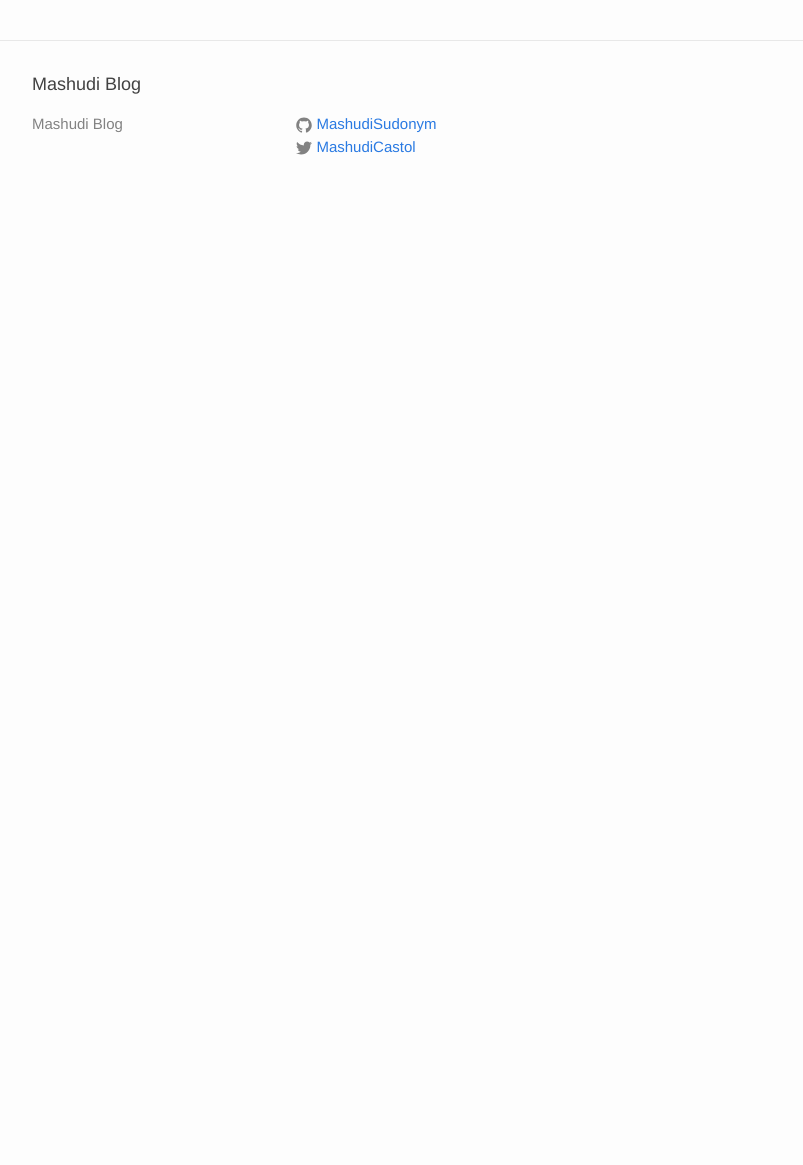
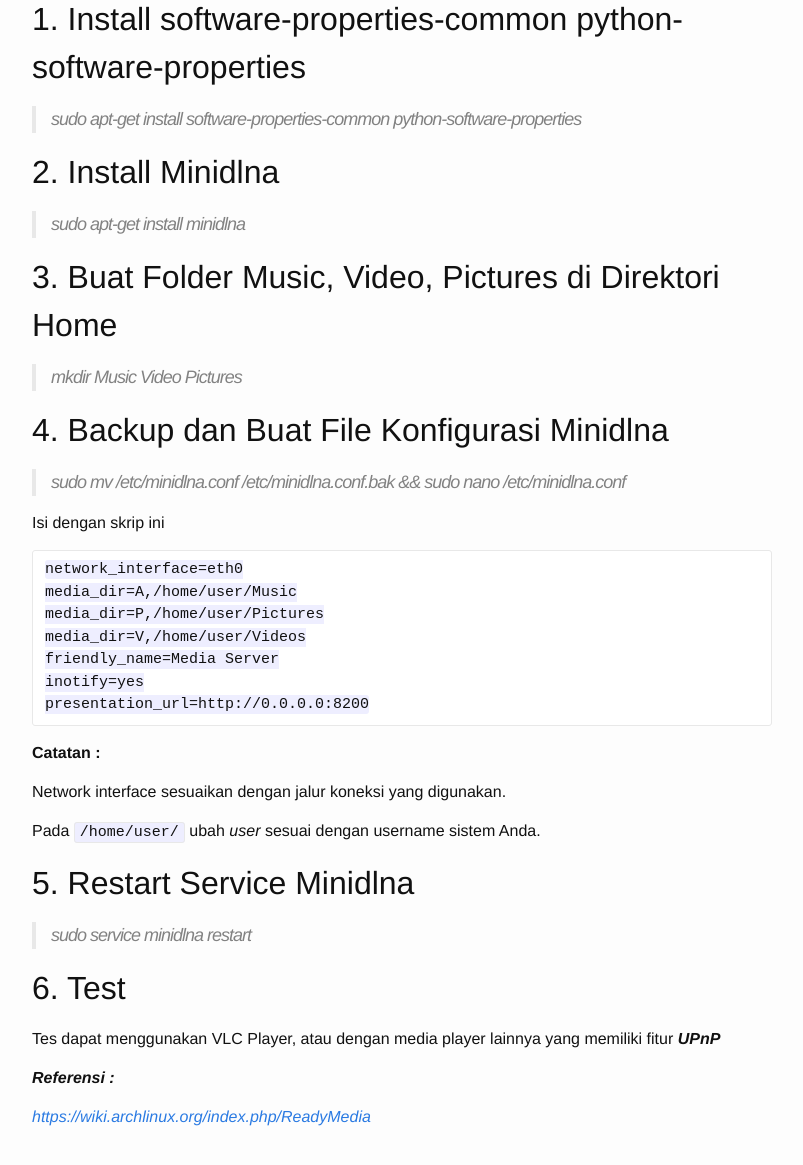
Before and after one commit to MashudiSudonym/diTerminal, a Jekyll site: the page built from _posts/2015-06-10-How-to-Install-miniDLNA.md, in a window 1280 px wide and 1400 px high, scrolled down 336 px. Shown: the part 235-1400 px from the top of the window, without its empty margins (238-1041 px from the left). Built offline with Jekyll 4.4.1, drawn with Linux system fonts in a browser that asks for light colours; comment, search, counter and statistics services are not loaded; before the commit the page ends 900 px from its top, so only the background shows below that.

Commit message:
update halaman

```diff
--- a/_posts/2015-06-10-How-to-Install-miniDLNA.md
+++ b/_posts/2015-06-10-How-to-Install-miniDLNA.md
@@ -8,3 +8,47 @@ comments: true
 Tutorial cara install dan kofigurasi miniDLNA di ubuntu server 14.04, serta panduan tes melalui perangkat atau aplikasi.
 
 [![Coba](http://img.youtube.com/vi/ZGkfC_e84aA/0.jpg)](https://www.youtube.com/watch?v=ZGkfC_e84aA)
+
+## 1. Install software-properties-common python-software-properties
+
+> sudo apt-get install software-properties-common python-software-properties
+
+## 2. Install Minidlna
+
+> sudo apt-get install minidlna
+
+## 3. Buat Folder Music, Video, Pictures di Direktori Home
+
+> mkdir Music Video Pictures
+
+## 4. Backup dan Buat File Konfigurasi Minidlna
+
+> sudo mv /etc/minidlna.conf /etc/minidlna.conf.bak && sudo nano /etc/minidlna.conf
+
+Isi dengan skrip ini
+
+	network_interface=eth0
+	media_dir=A,/home/user/Music
+	media_dir=P,/home/user/Pictures
+	media_dir=V,/home/user/Videos
+	friendly_name=Media Server
+	inotify=yes
+	presentation_url=http://0.0.0.0:8200
+
+**Catatan :**
+
+Network interface sesuaikan dengan jalur koneksi yang digunakan.
+
+Pada ``/home/user/`` ubah _user_ sesuai dengan username sistem Anda.
+
+## 5. Restart Service Minidlna
+
+> sudo service minidlna restart
+
+## 6. Test
+
+Tes dapat menggunakan VLC Player, atau dengan media player lainnya yang memiliki fitur _**UPnP**_
+
+_**Referensi :**_
+
+_[https://wiki.archlinux.org/index.php/ReadyMedia](https://wiki.archlinux.org/index.php/ReadyMedia)_
```
